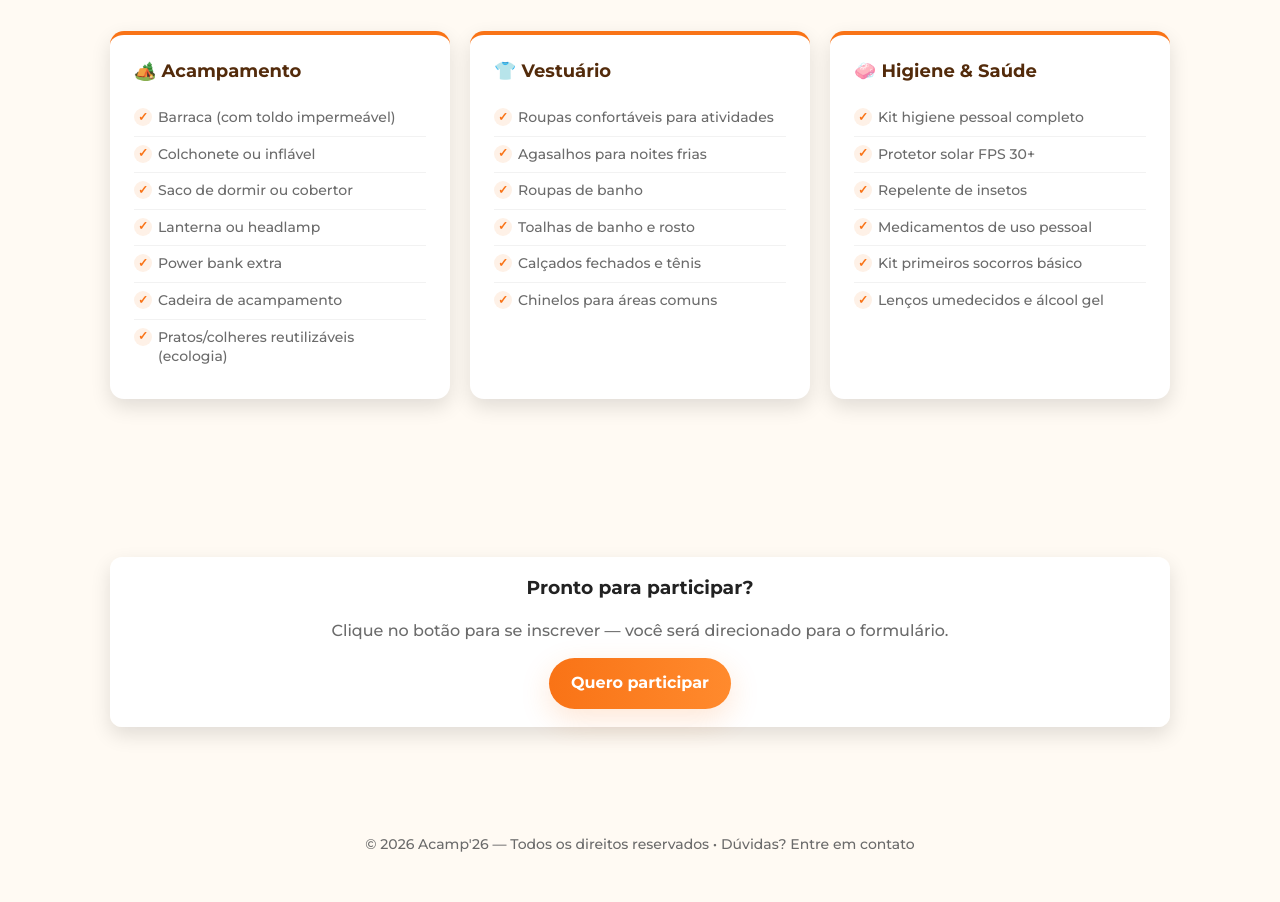
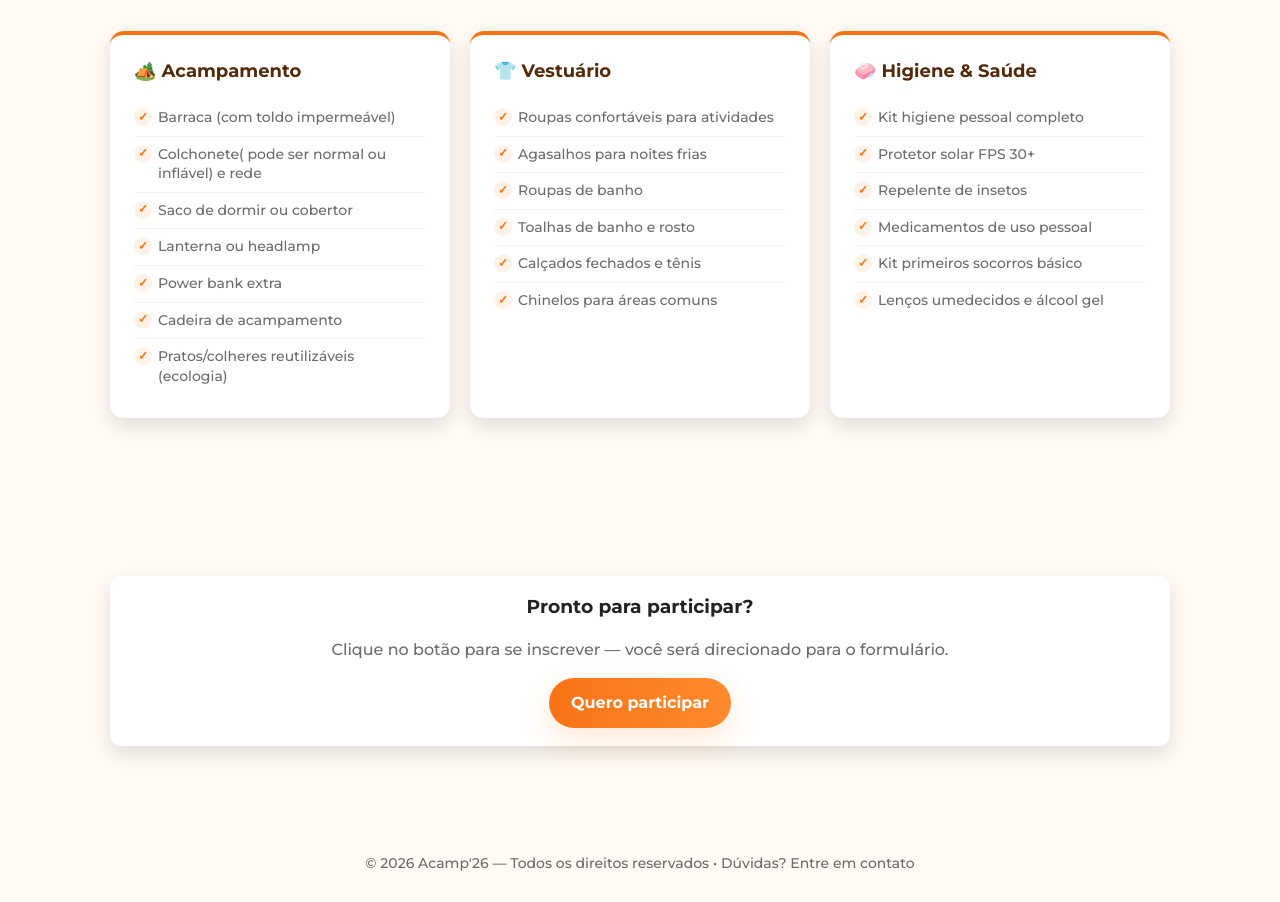
Before and after one commit to Mavrik09/Inscri-oACAMP, a plain HTML site: page index.html in a window 1280 px wide. Shown: the part 2040-2942 px from the top of the page. Drawn offline with nearby package versions, Linux system fonts and the light colour scheme.

Commit message:
Update index.html

```diff
--- a/index.html
+++ b/index.html
@@ -586,7 +586,7 @@
           <h3>🏕️ Acampamento</h3>
           <ul>
             <li>Barraca (com toldo impermeável)</li>
-            <li>Colchonete ou inflável</li>
+            <li>Colchonete( pode ser normal ou inflável)  e rede</li>
             <li>Saco de dormir ou cobertor</li>
             <li>Lanterna ou headlamp</li>
             <li>Power bank extra</li>
```
